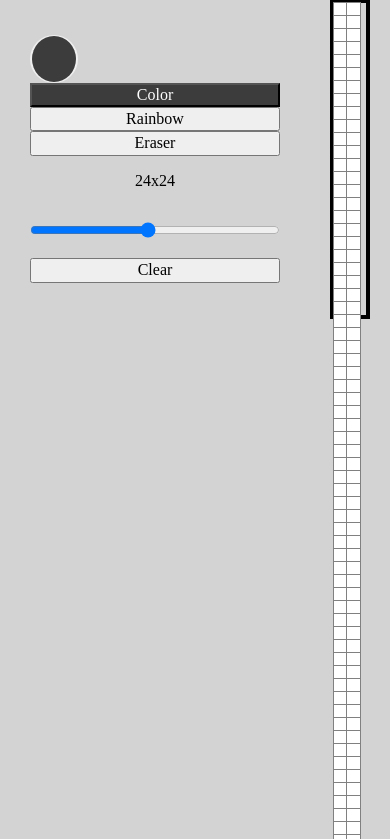
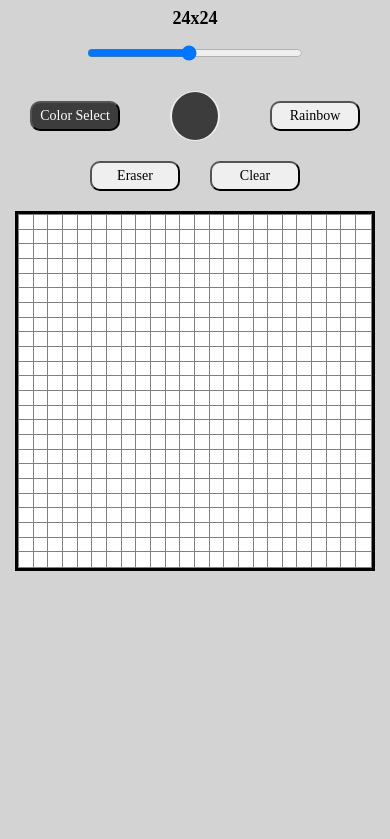
Before and after one commit to tseterence/paint-by-pixels, a plain HTML site: page index.html in a window 390 px wide. Shown: the part 101-940 px from the top of the page. After the commit the page ends 844 px from the top, so only its background shows below. Drawn offline with Linux system fonts and the light colour scheme.

Commit message:
Fix mobile responsiveness

```diff
--- a/css/style.css
+++ b/css/style.css
@@ -38,26 +38,34 @@ footer {
 
 }
 
+/******************************************
+/* ADDITIONAL STYLES
+/*******************************************/
 .content {
-  display: flex;
-  justify-content: center;
-  align-items: center;
+  display: grid;
+  grid-template-columns: repeat(3, 1fr);
+  grid-template-rows: 1fr;
 }
 
 .settings {
+  grid-column-start: 1;
+  grid-column-end: 2;
+  grid-row-start: 1;
   display: flex;
   flex-direction: column;
   justify-content: center;
-  margin: 30px;
+  width: 60%;
+  padding-right: 10%;
+  margin-left: auto;
 }
 
-/******************************************
-/* ADDITIONAL STYLES
-/*******************************************/
 #gridContainer {
+  grid-column-start: 2;
+  grid-column-end: 3;
+  grid-row-start: 1;
   width: 540px;
   height: 540px;
-  margin: 20px;
+  margin: 10px auto;
   border: 4px solid black;
   display: flex;
   flex-wrap: wrap;
@@ -73,17 +81,33 @@ footer {
   color: white;
 }
 
-#gridSlider {
-  width: 250px;
+button {
+  font-size: 24px;
+  border-radius: 10px;
+  width: 100%;
+  margin: 10px 0;
 }
 
+#gridSlider {
+  width: 100%;
+}
+
+h1 {
+  font-size: 50px;
+}
+
+h3 {
+  font-size: 24px;
+  margin-bottom: 0;
+}
 
 input[type="color"] {
 	-webkit-appearance: none;
 	border: none;
-	width: 48px;
-	height: 48px;
+	width: 100px;
+	height: 100px;
   border-radius: 50%;
+  margin: 10px auto;
 }
 input[type="color"]::-webkit-color-swatch-wrapper {
 	padding: 0;
@@ -93,10 +117,84 @@ input[type="color"]::-webkit-color-swatch {
   border-radius: 50%;
 }
 
-
-@media (max-width: 480px) {
-  #gridContainer {
-    width: 320px;
-    height: 320px;
+@media (max-width: 1200px) {
+  button, h3 {
+    font-size: 18px;
   }
 }
+
+@media (max-width: 1000px) {
+  h1 {
+    margin-bottom: 0;
+  }
+  .content {
+    display: grid;
+    grid-template-columns: 1fr;
+    grid-template-rows: 1fr 2fr;
+  }
+  .settings {
+    grid-row-start: 1;
+    grid-row-end: 1;
+    grid-column-start: 1;
+    padding: 0;
+    margin: auto;
+    display: flex;
+    flex-direction: row;
+    align-items: center;
+    flex-wrap: wrap;
+  }
+  #gridSlider {
+    width: 60%;
+  }
+  .settings div:nth-child(5) {
+    width: 100%;
+    order: -2;
+  }
+  .settings div:nth-child(2) {
+    order: -1;
+  }
+  .btnSel, .circlePick {
+    width: 33.3333%;
+  }
+  #gridContainer {
+    grid-row-start: 2;
+    grid-column-start: 1;
+  }
+  button {
+    width: 120px;
+    height: 40px;
+  }
+  input[type="color"] {
+    width: 50px;
+    height: 50px;
+  }
+}
+@media (max-width: 800px) {
+  button {
+    font-size: 16px;
+  }
+  button {
+    width: 100px;
+    height: 30px;
+  }
+}
+
+@media (max-width: 600px) {
+  #gridContainer {
+    width: 360px;
+    height: 360px;
+  }
+  .settings {
+    width: 360px;
+  }
+  h3 {
+    font-size: 18px;
+  }
+  button {
+    font-size: 14px;
+  }
+  button {
+    width: 90px;
+    height: 30px;
+  }
+}
--- a/index.html
+++ b/index.html
@@ -14,19 +14,21 @@
 	<body>
         <main>
             <h1>Etch-A-Sketch</h1>
-            <div class="content">
+			<div class="content">
 				<div class="settings">
-					<input type="color" id="colorPicker" value="#3c3c3c">
-					<button id="selectedColor" class="active">Color</button>
-					<button id="rainbowColor">Rainbow</button>
-					<button id="eraser">Eraser</button>
-					<p id="gridSize"></p>
-					<p><input type="range" id="gridSlider" class="gridSlider" min="1" max="50" value="24"></p>
-					<button id="clear">Clear</button>
+					<div class="circlePick"><input type="color" id="colorPicker" value="#3C3C3C"></div>
+					<div class="btnSel"><button id="selectColor" class="active">Color Select</button></div>
+					<div class="btnSel"><button id="rainbowColor">Rainbow</button></div>
+					<div class="btnSel"><button id="eraser">Eraser</button></div>
+					<div class="slider">
+						<h3 id="gridSize"></h3>
+						<p><input type="range" id="gridSlider" class="gridSlider" min="1" max="50" value="24"></p>
+					</div>
+					<div class="btnSel"><button id="clear">Clear</button></div>
 				</div>
 
 				<div id="gridContainer" draggable="false" ondragstart="return false"></div>
-            </div>
+			</div>
         </main>
 
 		<script type="text/javascript" src="main.js"></script>
--- a/main.js
+++ b/main.js
@@ -1,58 +1,43 @@
+// define grid container
 const container = document.querySelector("#gridContainer")
-const containerDim = document.querySelector("#gridContainer").clientHeight
+const containerDim = container.clientHeight
 
-// color picker
+// define buttons
 const colorPicker = document.querySelector("#colorPicker")
+const selectBtn = document.querySelector("#selectColor")
+const rainbowBtn = document.querySelector("#rainbowColor")
+const eraserBtn = document.querySelector("#eraser")
+const clearBtn = document.querySelector("#clear")
 
-// color button
-const colorBtn = document.querySelector("#selectedColor")
-colorBtn.addEventListener("click", () => {
+// define grid size slider
+const slider = document.querySelector("#gridSlider")
+const output = document.querySelector("#gridSize")
+
+// add event listeners
+selectBtn.addEventListener("click", () => {
     colorMode = "picker"
-    colorBtn.classList.add("active")
-    rainbowBtn.classList.remove("active")
-    eraserBtn.classList.remove("active")
+    toggleBtns(colorMode)
 })
 
-// rainbow button
-const rainbowBtn = document.querySelector("#rainbowColor")
 rainbowBtn.addEventListener("click", () => {
     colorMode = "rainbow"
-    rainbowBtn.classList.add("active")
-    colorBtn.classList.remove("active")
-    eraserBtn.classList.remove("active")
+    toggleBtns(colorMode)
 })
 
-// eraser button
-const eraserBtn = document.querySelector("#eraser")
 eraserBtn.addEventListener("click", () => {
     colorMode = "eraser"
-    eraserBtn.classList.add("active")
-    colorBtn.classList.remove("active")
-    rainbowBtn.classList.remove("active")
+    toggleBtns(colorMode)
 })
 
-// clear grid button
-const clearBtn = document.querySelector("#clear")
-clearBtn.addEventListener("click", newGrid)
-
-// grid size slider
-const slider = document.querySelector("#gridSlider")
-const output = document.querySelector("#gridSize")
-output.innerText = `${slider.value}x${slider.value}`
+clearBtn.addEventListener("click", () => {
+    if (confirm("Are you sure you want to clear the current grid?")){
+        newGrid()
+    }
+})
 
 slider.addEventListener("change", newGrid)
-slider.addEventListener("input", function() {
-    output.innerText = `${this.value}x${this.value}`;
-})
+slider.addEventListener("input", () => output.innerText = `${slider.value}x${slider.value}`)
 
-
-// default: 24x24 grid with color picker mode
-let squares = 24
-drawGrid(squares)
-let colorMode = "picker"
-
-// initialize and declare mouseDown variable
-let mouseDown = false
 document.body.onmousedown = () => mouseDown = true
 document.body.onmouseup = () => mouseDown = false
 
@@ -80,6 +65,12 @@ function clearGrid(){
 function newGrid(){
     clearGrid()
     drawGrid(slider.value)
+    if (colorMode === "eraser"){
+        colorMode = "picker"
+        selectBtn.classList.add("active")
+        rainbowBtn.classList.remove("active")
+        eraserBtn.classList.remove("active")
+    }
 }
 
 // paint function
@@ -102,3 +93,32 @@ function randomRGB(){
     const randomB = Math.floor(Math.random() * 256)
     return `rgb(${randomR}, ${randomG}, ${randomB})`
 }
+
+// toggle buttons function
+function toggleBtns(mode){
+    switch (mode){
+        case "picker":
+            selectBtn.classList.add("active")
+            rainbowBtn.classList.remove("active")
+            eraserBtn.classList.remove("active")
+            break
+        case "rainbow":
+            rainbowBtn.classList.add("active")
+            selectBtn.classList.remove("active")
+            eraserBtn.classList.remove("active")
+            break
+        case "eraser":
+            eraserBtn.classList.add("active")
+            selectBtn.classList.remove("active")
+            rainbowBtn.classList.remove("active")
+            break
+    }
+}
+
+
+// DEFAULT: 24x24 grid with color picker mode
+let squares = 24
+let colorMode = "picker"
+drawGrid(squares)
+output.innerText = `${slider.value}x${slider.value}`
+let mouseDown = false
```
Also changed, not shown: 1 other file.
